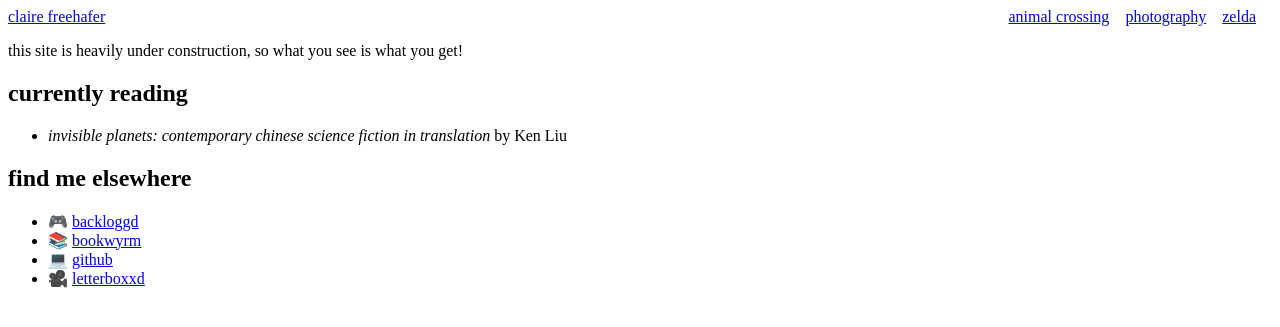
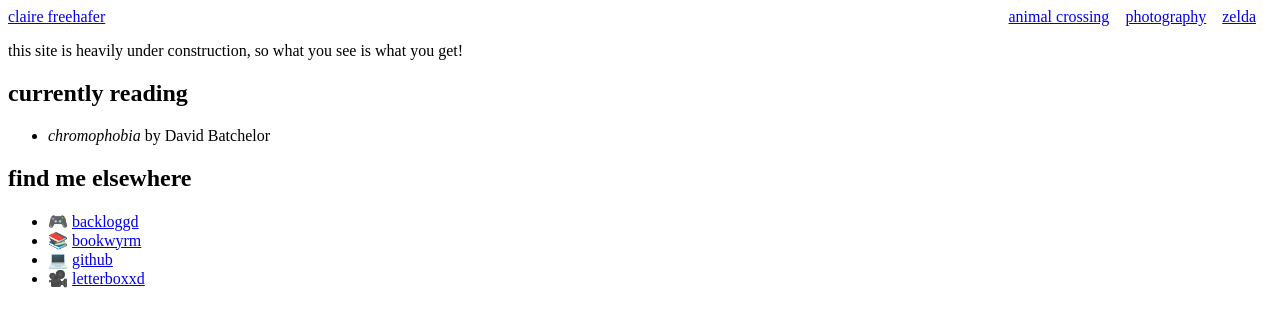
Before and after one commit to clairefreehafer/webbed-site-jekyll, a Jekyll site: the page built from index.md, in a window 1280 px wide. Shown: the top 327 px of the page. Built offline with Jekyll 4.4.1, drawn with Linux system fonts in a browser that asks for light colours.

Commit message:
update books

```diff
--- a/_data/books/currently_reading.yml
+++ b/_data/books/currently_reading.yml
@@ -1,6 +1,4 @@
 ---
-- title: 'invisible planets: contemporary chinese science fiction in translation'
-  author: Ken Liu
-  started: 2023-08-10
-  tags:
-  - sci-fi
+- title: chromophobia
+  author: David Batchelor
+  started: 2023-08-15
--- a/_data/books/read.yml
+++ b/_data/books/read.yml
@@ -1,4 +1,10 @@
 ---
+- title: 'invisible planets: contemporary chinese science fiction in translation'
+  author: Ken Liu
+  started: 2023-08-10
+  finished: 2023-08-15
+  tags:
+  - sci-fi
 - title: children of dune
   author: Frank Herbert
   started: 2023-08-01
--- a/_scripts/books.rb
+++ b/_scripts/books.rb
@@ -17,7 +17,5 @@ end
 # sort read by finished date
 read.sort_by! { |book| book['finished'] }.reverse!
 
-puts read
-
 File.write(currently_reading_path, currently_reading.to_yaml)
 File.write(read_path, read.to_yaml)
```
